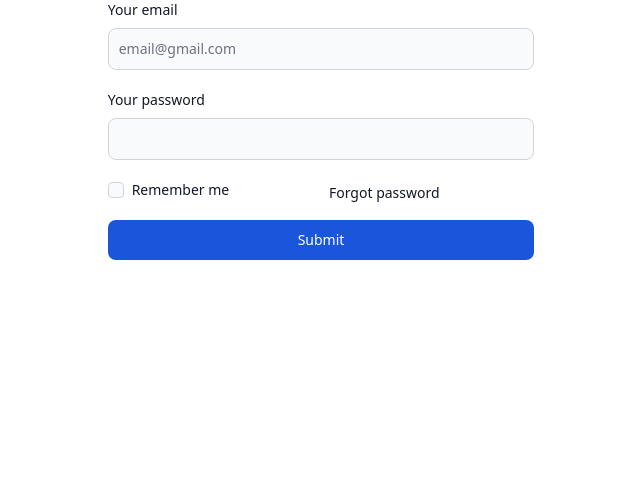
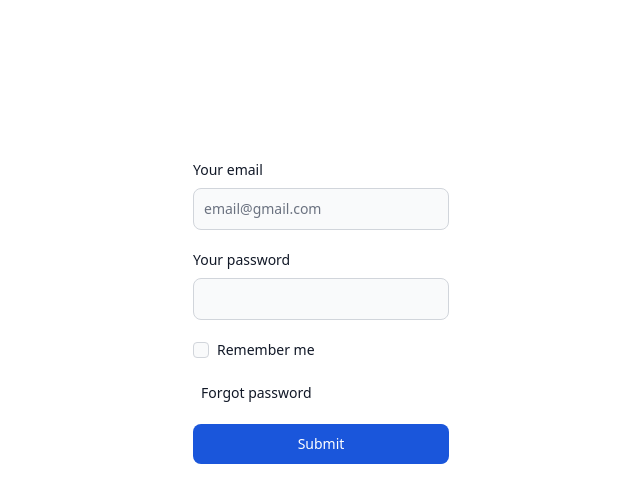
Before and after one commit to mersesarvari/ProgramIO_frontend, a React (Vite) app: page /login in a window 1280 px wide. Shown: the top 502 px of the page, without its empty margins (319-959 px from the left). Built offline with nearby package versions, Linux system fonts and the light colour scheme.

Commit message:
login and  register page modify

```diff
--- a/src/pages/authentication/LoginPage.tsx
+++ b/src/pages/authentication/LoginPage.tsx
@@ -1,7 +1,6 @@
 import * as Yup from "yup";
 import { ErrorMessage, Field, Form, Formik } from "formik";
 import React, { useEffect } from "react";
-//import axios from "axios";
 import api from "../../api";
 import Cookies from "js-cookie";
 import { isAuthenticated } from "../../App";
@@ -14,6 +13,7 @@ interface LoginFormValues {
 
 const LoginPage: React.FC = () => {
   const navigate = useNavigate();
+
   useEffect(() => {
     isAuthenticated() ? navigate("/home") : null;
   }, []);
@@ -22,52 +22,35 @@ const LoginPage: React.FC = () => {
     email: "",
     password: "",
   };
+
   const validationSchema = Yup.object({
     email: Yup.string().email("Invalid email address").required("Required"),
     password: Yup.string().required("Required"),
   });
 
-  //Login method
   const onSubmit = async (values: LoginFormValues) => {
-    // Your form submission logic goes here
-    console.log("Form values:", values);
     try {
-      // Make a POST request using Axios
       const response = await api.post(
         "http://localhost:5000/auth/login",
         values
       );
 
-      // Handle the response as needed
-      console.log("Response:", response.data);
       Cookies.remove("accessToken");
       Cookies.remove("refreshToken");
       Cookies.set("accessToken", response.data.accessToken);
       Cookies.set("refreshToken", response.data.refreshToken);
       navigate("/home");
     } catch (error) {
-      // Check if the error has a response from the server
-      if (error.response) {
-        // The server responded with a non-2xx status code
-        console.error("Error status:", error.response.status);
-        console.error("Error message:", error.response.data.message);
-
-        // Display the server's error message or handle it as needed
-      } else if (error.request) {
-        // The request was made but no response was received
-        console.error("No response received");
-      } else {
-        // Something happened in setting up the request that triggered an Error
-        console.error("Error message:", error.message);
-      }
+      console.error("Error:", error.message);
     }
   };
 
   return (
     <>
-      <div className="grid grid-cols-12">
-        <div className="col-span-4"></div>
-        <div className="col-span-4">
+      <div
+        className="mt-40"
+        style={{ paddingLeft: "40%", paddingRight: "40%" }}
+      >
         <Formik
           initialValues={initialValues}
           validationSchema={validationSchema}
@@ -87,7 +70,7 @@ const LoginPage: React.FC = () => {
                 placeholder="email@gmail.com"
                 className="bg-gray-50 border border-gray-300 text-gray-900 text-sm rounded-lg focus:ring-blue-500 focus:border-blue-500 block w-full p-2.5 dark:bg-gray-700 dark:border-gray-600 dark:placeholder-gray-400 dark:text-white dark:focus:ring-blue-500 dark:focus:border-blue-500"
                 required
-                  name="email" // Add the 'name' attribute
+                name="email"
               />
               <ErrorMessage name="email" component="div" />
             </div>
@@ -101,15 +84,14 @@ const LoginPage: React.FC = () => {
               <Field
                 type="password"
                 id="password"
-                  name="password" // Add the 'name' attribute
+                name="password"
                 className="bg-gray-50 border border-gray-300 text-gray-900 text-sm rounded-lg focus:ring-blue-500 focus:border-blue-500 block w-full p-2.5 dark:bg-gray-700 dark:border-gray-600 dark:placeholder-gray-400 dark:text-white dark:focus:ring-blue-500 dark:focus:border-blue-500"
                 required
               />
               <ErrorMessage name="password" component="div" />
             </div>
-              <div className="grid grid-cols-12">
-                <div className="col-span-6">
-                  <div className="flex items-start mb-5">
+            <div className="mb-5">
+              <div className="flex items-start">
                 <div className="flex items-center h-5">
                   <input
                     id="remember"
@@ -126,24 +108,21 @@ const LoginPage: React.FC = () => {
                 </label>
               </div>
             </div>
-                <div className="col-span-6">
+            <div className="mb-5">
               <label className="ms-2 text-sm font-medium text-gray-900 dark:text-gray-300">
                 Forgot password
               </label>
             </div>
-              </div>
             <button
               type="submit"
+              style={{ width: "100%" }}
               className="text-white bg-blue-700 hover:bg-blue-800 focus:ring-4 focus:outline-none focus:ring-blue-300 font-medium rounded-lg text-sm w-full sm:w-auto px-5 py-2.5 text-center dark:bg-blue-600 dark:hover:bg-blue-700 dark:focus:ring-blue-800"
-                style={{ width: "100%" }}
             >
               Submit
             </button>
           </Form>
         </Formik>
       </div>
-        <div className="col-span-4"></div>
-      </div>
     </>
   );
 };
--- a/src/pages/authentication/RegisterPage.tsx
+++ b/src/pages/authentication/RegisterPage.tsx
@@ -70,10 +70,7 @@ const RegisterPage = () => {
     }
   };
   return (
-    <>
-      <div className="grid grid-cols-12">
-        <div className="col-span-4"></div>
-        <div className="col-span-4">
+    <div className="mt-40" style={{ paddingLeft: "40%", paddingRight: "40%" }}>
       <Formik
         initialValues={initialValues}
         validationSchema={validationSchema}
@@ -180,9 +177,6 @@ const RegisterPage = () => {
         </Form>
       </Formik>
     </div>
-        <div className="col-span-4"></div>
-      </div>
-    </>
   );
 };
 
```
Lines whose indentation alone changed are shown as unchanged.
